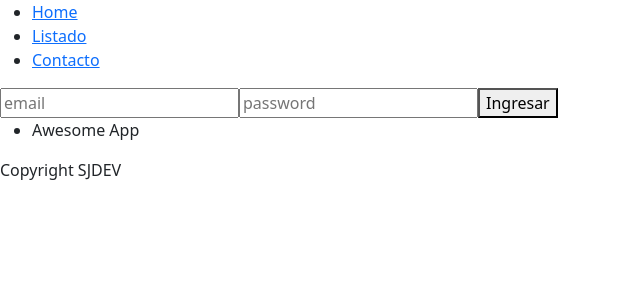
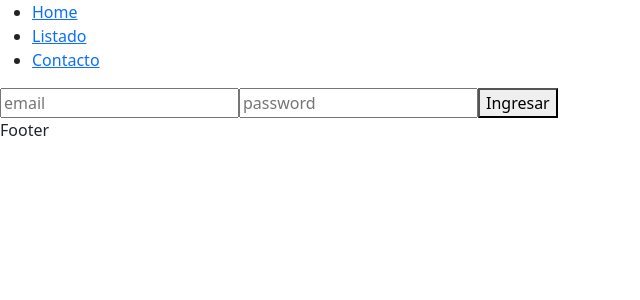
Before and after one commit to sjdev2212/alkemy, a React (Create React App) app: page / in a window 1280 px wide. Shown: the top 300 px of the page, without its empty margins (0-640 px from the left). Built offline with nearby package versions, Linux system fonts and the light colour scheme.

Commit message:
add styling

```diff
--- a/src/components/Footer.js
+++ b/src/components/Footer.js
@@ -2,17 +2,12 @@ import React from 'react'
 
 const Footer = () => {
   return (
- <footer>
-  <nav>
 
-    <ul>
-        <li>
-         Awesome App
-        </li>
-        </ul>
-  </nav>
-<p>Copyright SJDEV</p>
-</footer>
+    <nav className="footer bg-transparent border-success">
+<div>
+   Footer
+</div>
+</nav>
   )
 }
 
```
